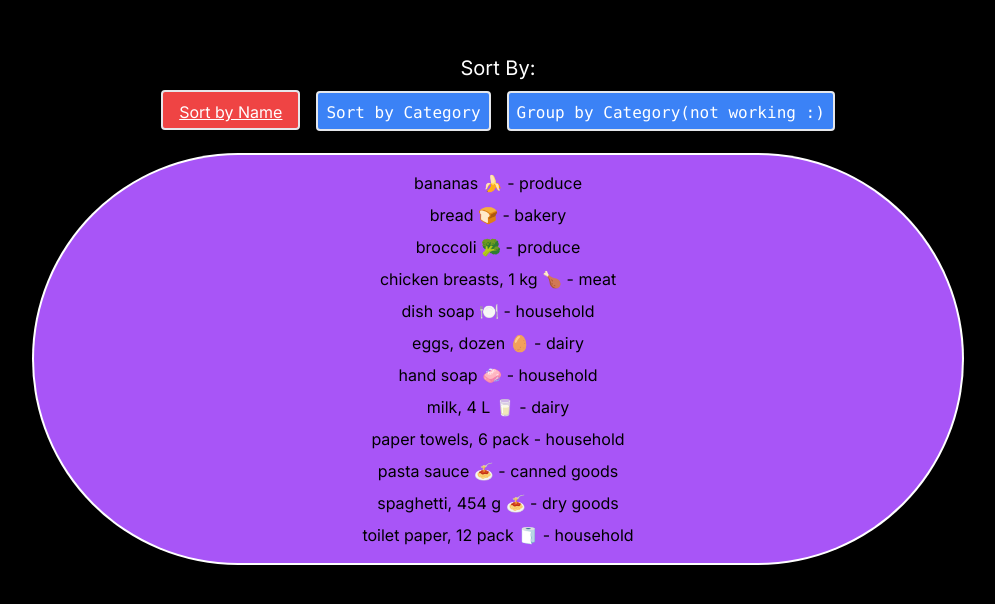
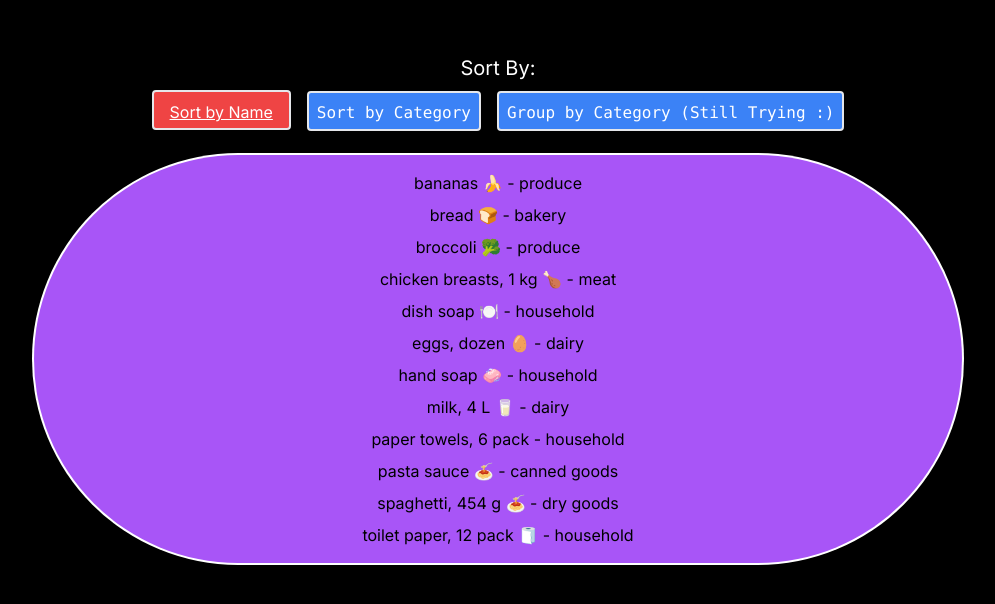
Before and after one commit to karmdesai13/cprg306-assignments, a Next.js app: page /week5 in a window 1280 px wide. Shown: the part 118-722 px from the top of the page, without its empty margins (142-1137 px from the left). Built offline with nearby package versions, Linux system fonts and the light colour scheme.

Commit message:
Update item-list.js

```diff
--- a/app/week5/item-list.js
+++ b/app/week5/item-list.js
@@ -39,19 +39,20 @@ export default function ItemList() {
         <div className=" text-center">
           <h1 className="text-xl text-white p-3 h-10">Sort By:</h1>
           <button onClick={() => setSortby("name")}
-                className={`bg-blue-500 text-white p-2 px-4 m-2  hover:bg-orange-500 border-2 rounded h-10 font-mon
+                className={`bg-blue-500 text-white p-2 px-4 m-2  hover:bg-orange-500 hover:text-2xl  border-2 rounded h-10 font-mon
                 ${ sortby === "name" ? "bg-red-500 underline ": "" }`}
-                >Sort by Name</button>
+                >Sort by Name
+          </button>
           <button onClick={() => setSortby("category")}
-             className={`bg-blue-500 text-white p-2 m-2  hover:bg-orange-500 border-2 rounded h-10 font-mono
+             className={`bg-blue-500 text-white p-2 m-2  hover:bg-orange-500 hover:text-2xl border-2 rounded h-10 font-mono
              ${sortby === "category"? "bg-green-500 underline":""}`}>
-                Sort by Category</button>
+                Sort by Category
+          </button>
 
           <button onClick={() => {setSortby("group")}}
-                    className="bg-blue-500 text-white p-2 m-2 hover-bg-orange-500 border-2 rounded h-10 font-mono"
-                >
-                    Group by Category(not working :)
-                </button>
+                className="bg-blue-500 text-white p-2 m-2 hover-bg-orange-500 border-2 rounded h-10 font-mono">
+                Group by Category (Still Trying :)
+          </button>
 
         </div>
         <div className="m-4  ">
```
